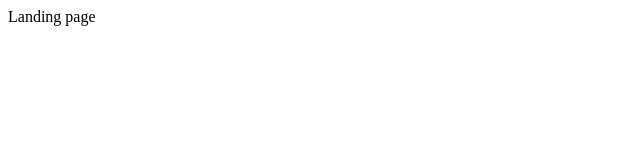
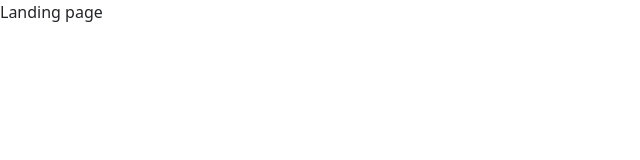
Before and after one commit to ayoolaayodele/ticketing, a Next.js app in the folder client/: page / in a window 1280 px wide. Shown: the top 160 px of the page, without its empty margins (0-640 px from the left). Built offline with nearby package versions, Linux system fonts and the light colour scheme.

Commit message:
Added global css to next.js

```diff
--- /dev/null
+++ b/client/pages/_app.js
@@ -0,0 +1,7 @@
+import 'bootstrap/dist/css/bootstrap.css';
+
+const _app = ({ Component, pageProps }) => {
+  return <Component {...pageProps} />;
+};
+
+export default _app;
```
